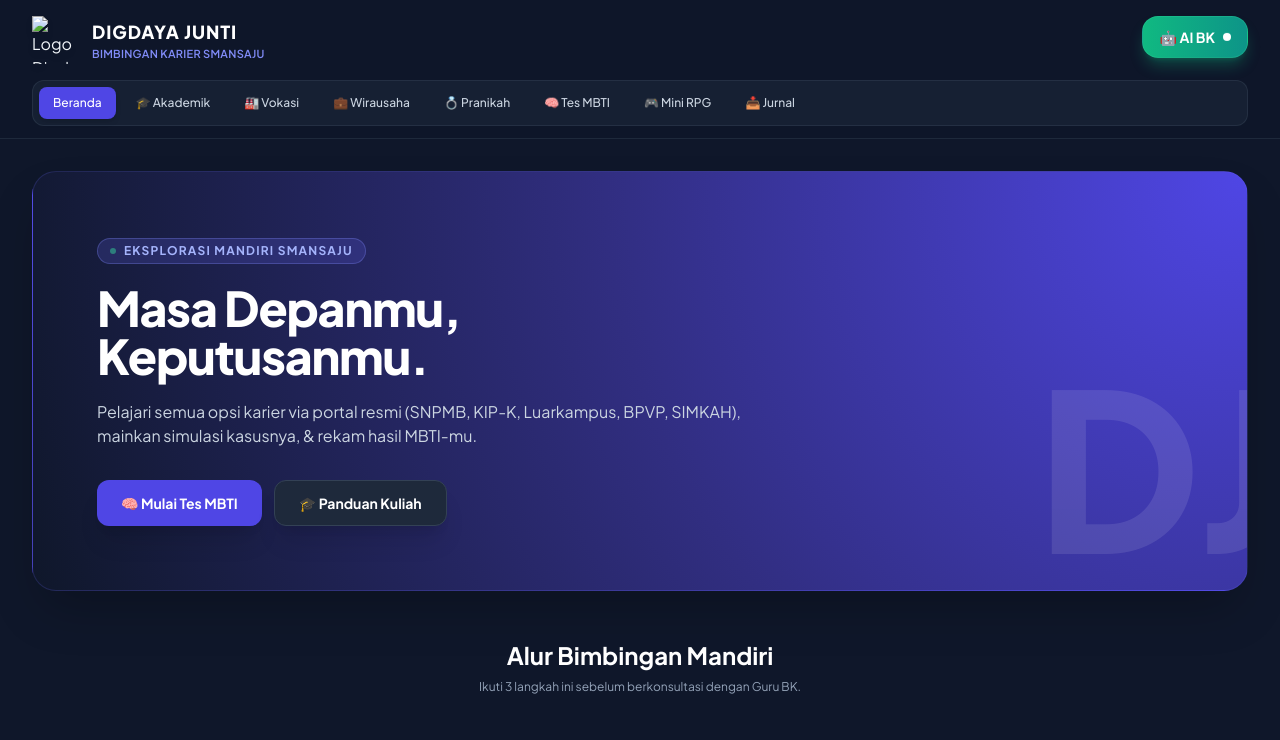
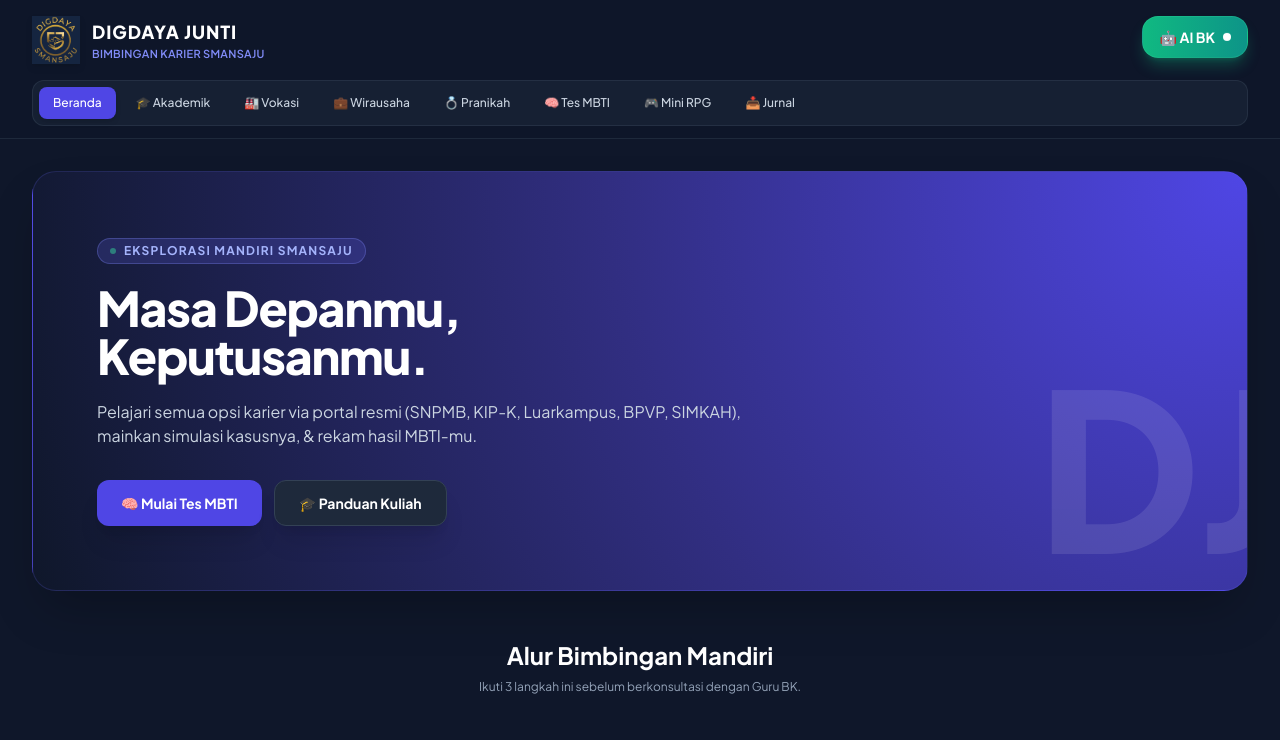
Before and after one commit to bk-smansaju/digdaya-junti, a plain HTML site: page index.html in a window 1280 px wide. Shown: the top 740 px of the page. Drawn offline with nearby package versions, Linux system fonts and the light colour scheme.

Commit message:
Update index.html

```diff
--- a/index.html
+++ b/index.html
@@ -23,7 +23,7 @@
         <div class="max-w-7xl mx-auto px-4 sm:px-6 lg:px-8 pt-4 pb-2">
             <div class="flex items-center justify-between mb-4">
                 <div class="flex items-center space-x-3 cursor-pointer" onclick="switchTab('beranda')">
-                    <img src="logo.png.png"alt="Logo Digdaya SMANSAJU"class="w-10 h-10 sm:w-12 sm:h-12 object-contain drop-shadow-md">
+                    <img src="logo.png"alt="Logo Digdaya SMANSAJU"class="w-10 h-10 sm:w-12 sm:h-12 object-contain drop-shadow-md">
                     <div>
                         <h1 class="font-extrabold text-white tracking-wider text-sm sm:text-lg">DIGDAYA JUNTI</h1>
                         <p class="text-[10px] sm:text-[11px] text-indigo-400 font-semibold tracking-wide uppercase">Bimbingan Karier SMANSAJU</p>
```
